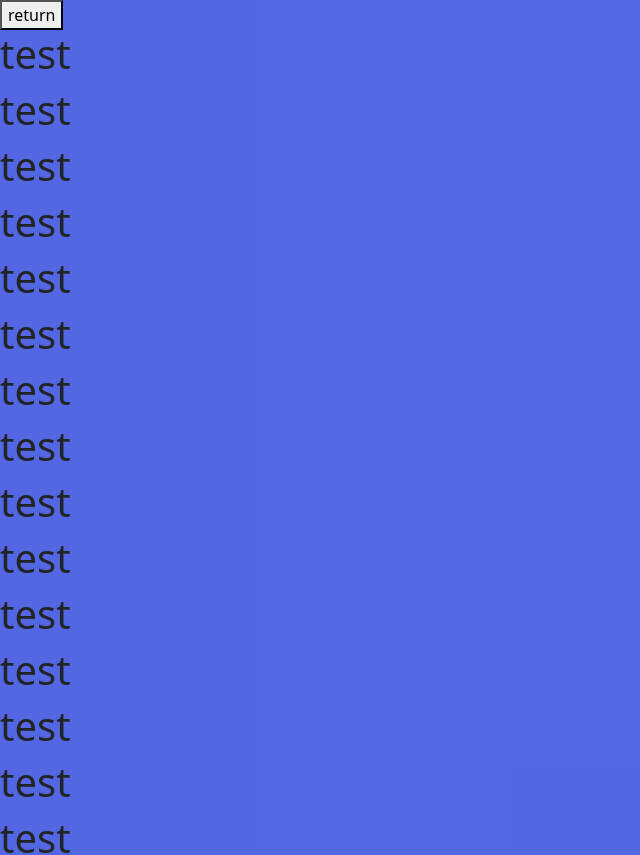
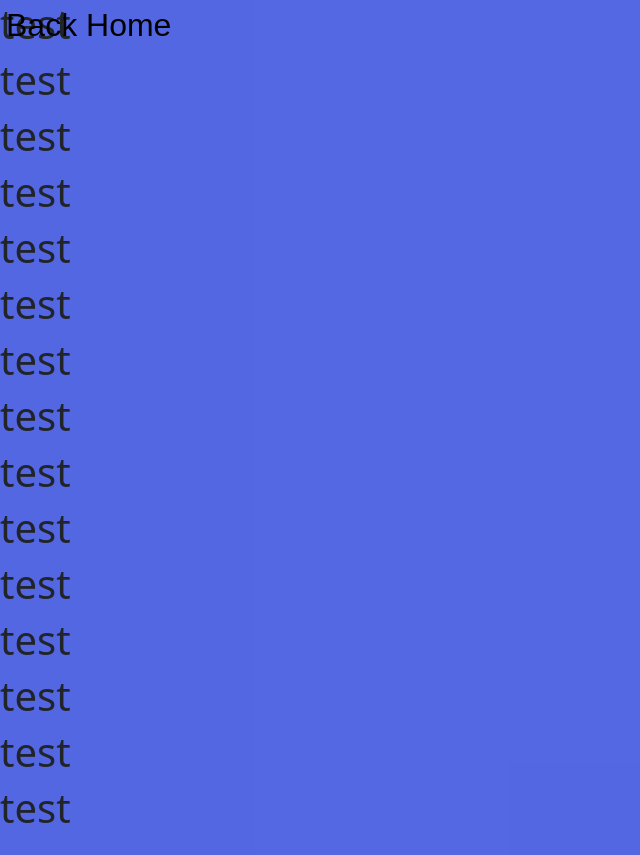
Before and after one commit to Gehrig-Barnes/portfolio, a React (Create React App) app: page /about_me in a window 1280 px wide. Shown: the top 855 px of the page, without its empty margins (0-640 px from the left). Built offline with nearby package versions, Linux system fonts and the light colour scheme; a web font is replaced by a local one.

Commit message:
render button when scroll down. And render out when scroll up

```diff
--- a/src/App.css
+++ b/src/App.css
@@ -13,6 +13,14 @@
   position: relative;
   width: 100%;
   overflow: hidden;
+}
+
+#return-btn{
+  position: fixed;
+  background: transparent;
+  border: none;
+  font-family: "Bubbly", sans-serif;
+  font-size: xx-large;
 }
 
 ::-webkit-scrollbar-corner {
--- a/src/components/AboutMe.js
+++ b/src/components/AboutMe.js
@@ -19,9 +19,11 @@ function AboutMe() {
     setShowReturn(window.scrollY);
   });
 
+  const renderReturnButton = showReturn > prev ? null : <button id="return-btn"onClick={() => navigate("/")}>Back Home</button>
+
   return (
     <div className="about">
-      <button onClick={() => navigate("/")}>return</button>
+      {renderReturnButton}
       <h1>test</h1>
       <h1>test</h1>
       <h1>test</h1>
```
